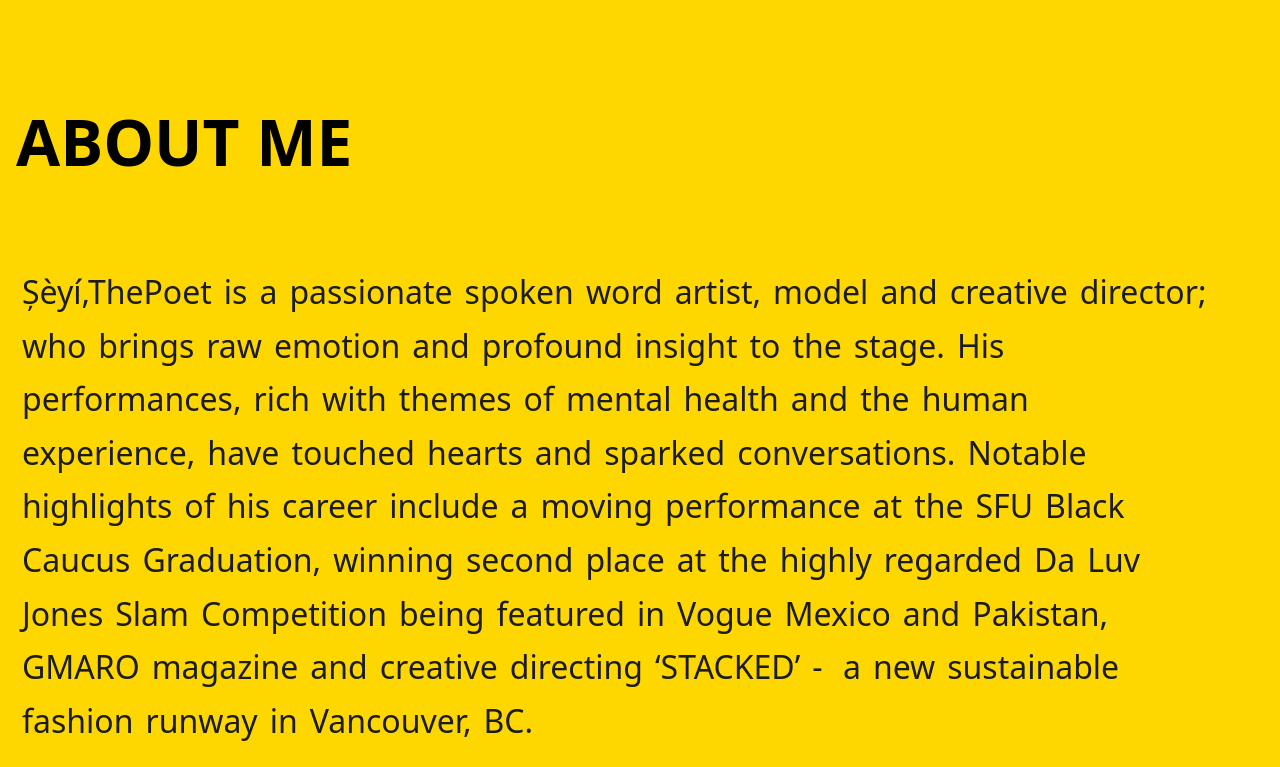
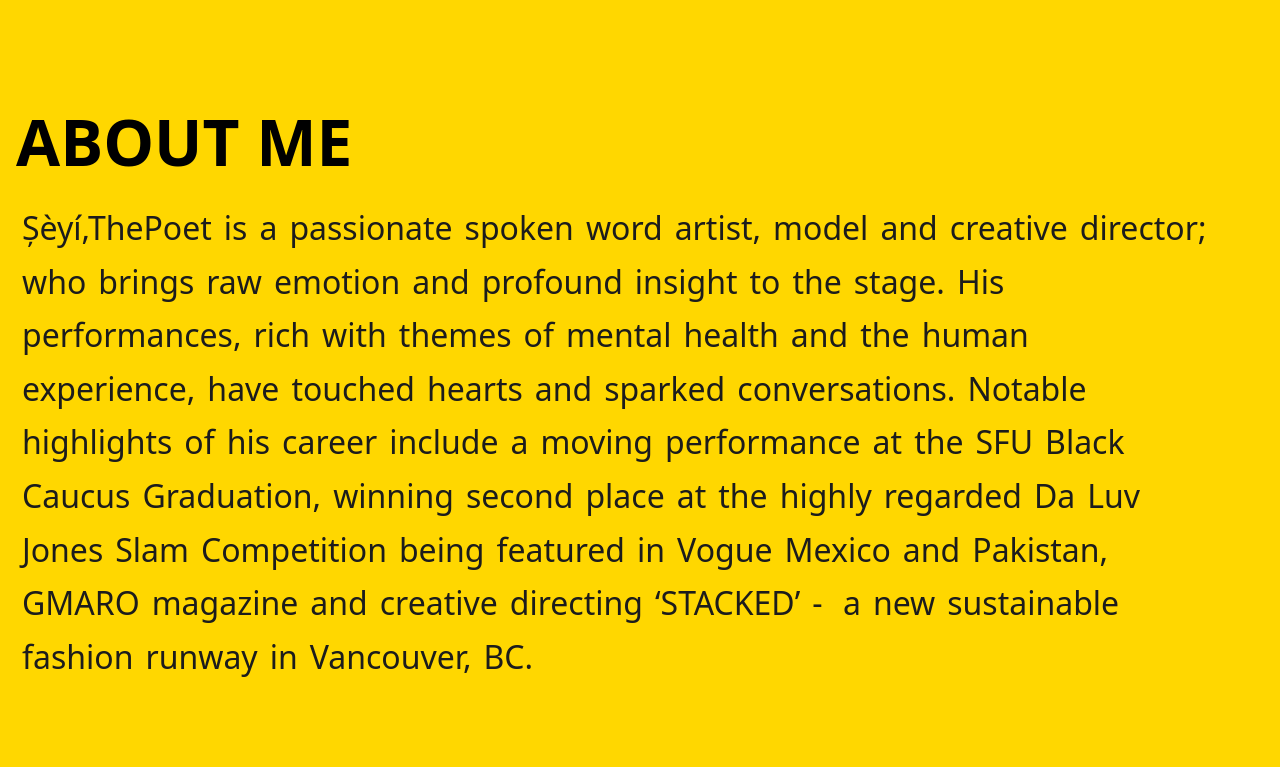
Before and after one commit to Akinloluwa-Adedijo/seyi-the-poet-website, a React (Vite) app: page / in a window 1280 px wide. Shown: the part 1033-1800 px from the top of the page. Built offline with nearby package versions, Linux system fonts and the light colour scheme; a web font is replaced by a local one.

Commit message:
slight style changes

```diff
--- a/src/components/Footer/Footer.jsx
+++ b/src/components/Footer/Footer.jsx
@@ -77,7 +77,7 @@
   const ref = useRef();
   const inView = useInView(ref);
   return (
-    <div className="container">
+    <div className="footer-container">
       <div className="footer" ref={ref}>
         <Content view={inView} />
       </div>
--- a/src/components/Footer/footer.css
+++ b/src/components/Footer/footer.css
@@ -1,4 +1,4 @@
-.container {
+.footer-container {
   position: relative;
   height: 600px;
   clip-path: polygon(0% 0, 100% 0%, 100% 100%, 0 100%);
--- a/src/pages/Home/home.css
+++ b/src/pages/Home/home.css
@@ -53,7 +53,7 @@
   display: flex;
   justify-content: space-between;
   flex-wrap: wrap;
-  gap: 5rem;
+  gap: 1rem;
 }
 
 .about-title h2 {
```
